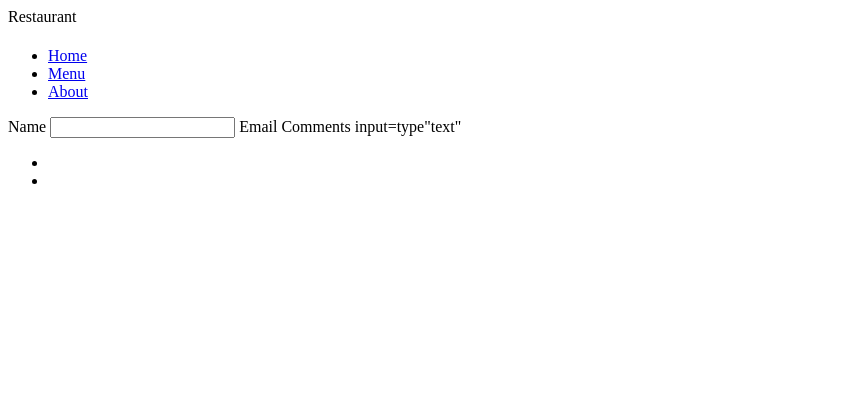
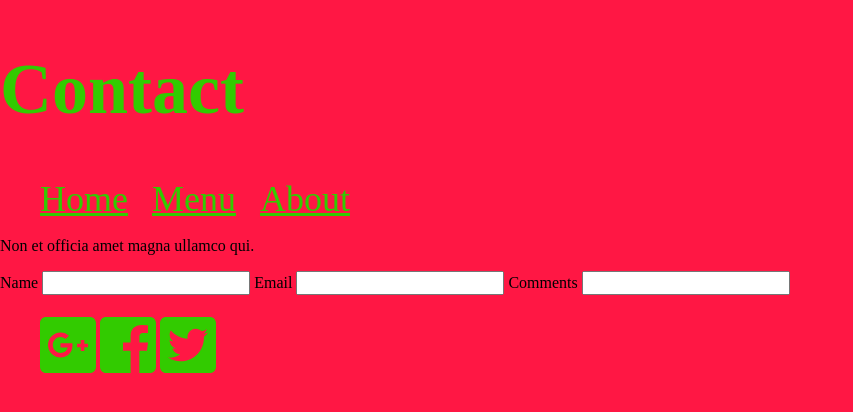
Before and after one commit to Pamelapelkola/pamelarestaurant, a plain HTML site: page about.html in a window 1280 px wide. Shown: the whole page, without its empty margins (0-853 px from the left). Drawn offline with nearby package versions, Linux system fonts and the light colour scheme; a web font is replaced by a local one.

Commit message:
updated social icon

```diff
--- a/about.html
+++ b/about.html
@@ -1,16 +1,24 @@
+<!DOCTYPE html>
+<html>
+    <head>
+            <!--meta-->
+        <meta charset="UTF-8">
+        <meta name="viewport" content="width=device-width, initial-scale=1">
+        <meta http-equiv="X-UA-Compatible" content="ie=edge">
 
-<!DOCTYPE html>
-<html lang="en-us">
-<meta charset="UTF-8">
+        <Title>Restaurant</Title>
 
-<head>
-    <meta name="ciew"
-    <Title>Restaurant</Title>
-    <script defer src=https://cdnjs.cloudflare.com/ajax/libs/normalize/8.0.0/normalize.css></script>
+        <!--scripts-->
+        <script defer src="https://use.fontawesome.com/releases/v5.0.6/js/all.js"></script>
+
+        <!--styles-->
+        <link rel="stylesheet" href="https://cdnjs.cloudflare.com/ajax/libs/normalize/8.0.0/normalize.css">
+        <link rel="stylesheet" href="style.css">
+        <link href="https://fonts.googleapis.com/css?family=Rammetto+One" rel="stylesheet">
     </head>
     <body>
-    <head>
-        <h1></h1>
+        <header>
+            <h1>Contact</h1>
             <nav>
                 <ul>
                     <li><a href="index.html">Home</a></li>
@@ -18,28 +26,33 @@
                     <li><a href="#">About</a></li>
                 </ul>
             </nav>
+        </header>
         <main>
-        <p></p>
+            <p>Non et officia amet magna ullamco qui.</p>
         <form>
             <label>
                 Name
-                <input type+"text">
+                <input type="text">
             </label>
             <label>
                 Email
                 <label>
+                <input type="text">
+                </label>
+                <label>
                     Comments
-                    input=type"text"
+                    <input type="textarea">
                 </label>
         </form>
     </main>
     <footer>
-        <div></div>
-        <div></div>
+        <div class="halfer"></div>
+        <div class="halfer"></div>
         <div>
                 <ul>
-                <li><a href=""></a></li>
-                <li><a href=""></a></li>
+                    <li><a href="#"><i class="fab fa-google-plus-square"></i></a></li>
+                    <li><a href="#"><i class="fab fa-facebook-square"></i></a></li>
+                    <li><a href="#"><i class="fab fa-twitter-square"></i></a></li>
                 </ul>
             </div>
         </footer>
--- a/style.css
+++ b/style.css
@@ -14,18 +14,29 @@ h2,
 {
     text-align: center;
     font-family: font-family: 'Rammetto One', cursive;
+    color: #32cb00;
 }
 h1{
     font-size: 72px;
+    color:#32cb00;
 }
 li{
     display:inline-block;
 }
+a{
+    font-size: 36px;
+    color: #32cb00;
+}
+
 /* header */
 header li{
-margin: 10px
+margin: 0 10px;
 }
-/* header */
-footer a{font-size: 30
 
+header li:first-of-type{
+    margin-left: 0;
 }
+
+/* footer styles */
+footer a{font-size: 64px;
+}
```
Also changed, not shown: index.html (+24 -14 lines), menu.html (+25 -11 lines). Lines whose indentation alone changed are shown as unchanged.
